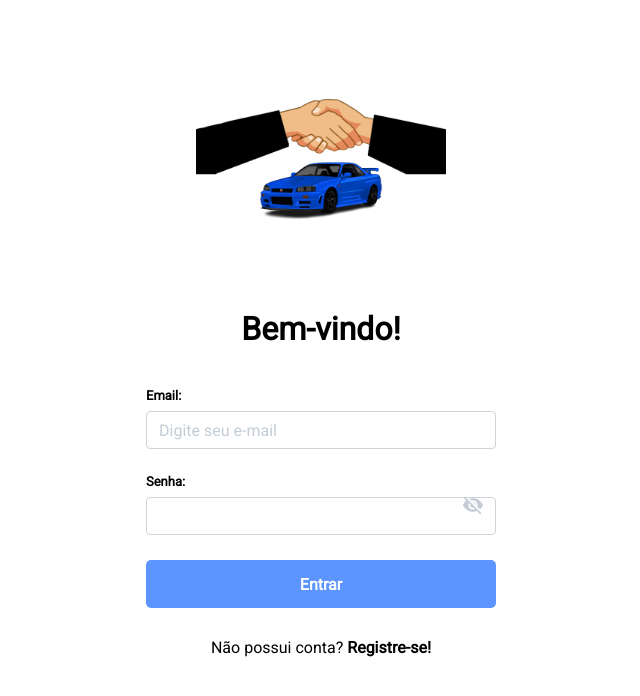
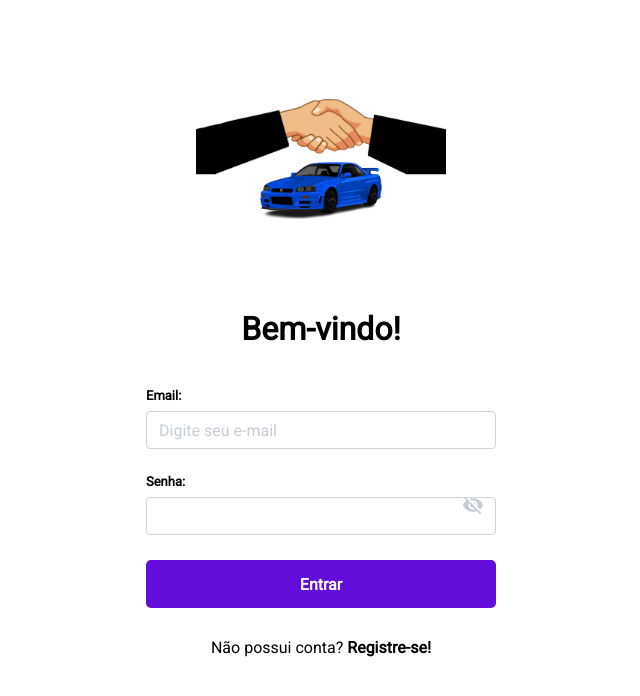
Before and after one commit to PLSR12/SellCar-WebApp, a React (Create React App) app: page /login in a window 1280 px wide. Shown: the top 696 px of the page, without its empty margins (319-959 px from the left). Built offline with nearby package versions, Linux system fonts and the light colour scheme.

Commit message:
[*] changed background color

```diff
--- a/src/components/Atoms/Button/styles.ts
+++ b/src/components/Atoms/Button/styles.ts
@@ -3,7 +3,7 @@ import styled from 'styled-components'
 export const ContainerButton = styled.button`
   width: 100%;
   height: 48px;
-  background: #5c95ff;
+  background: #620dd9;
   color: #fff;
   font-weight: 700;
   font-size: 1em;
```
